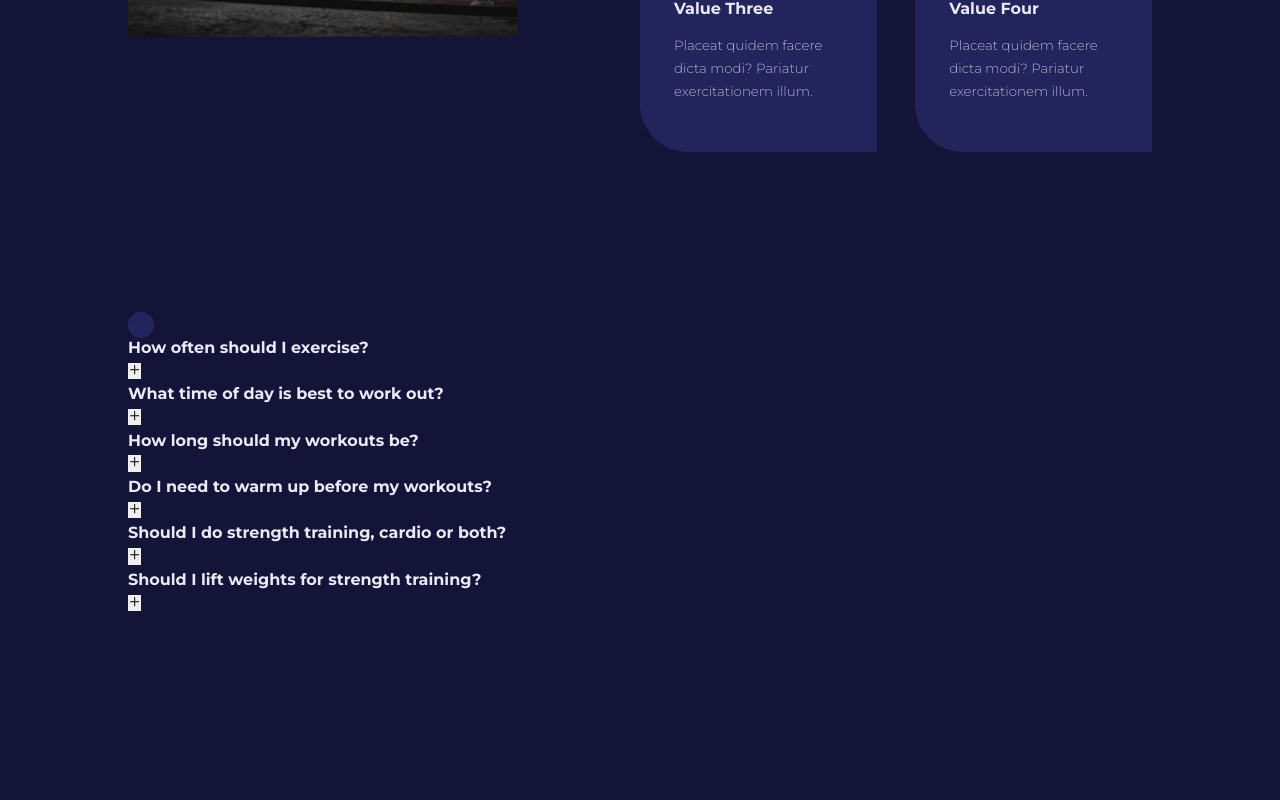
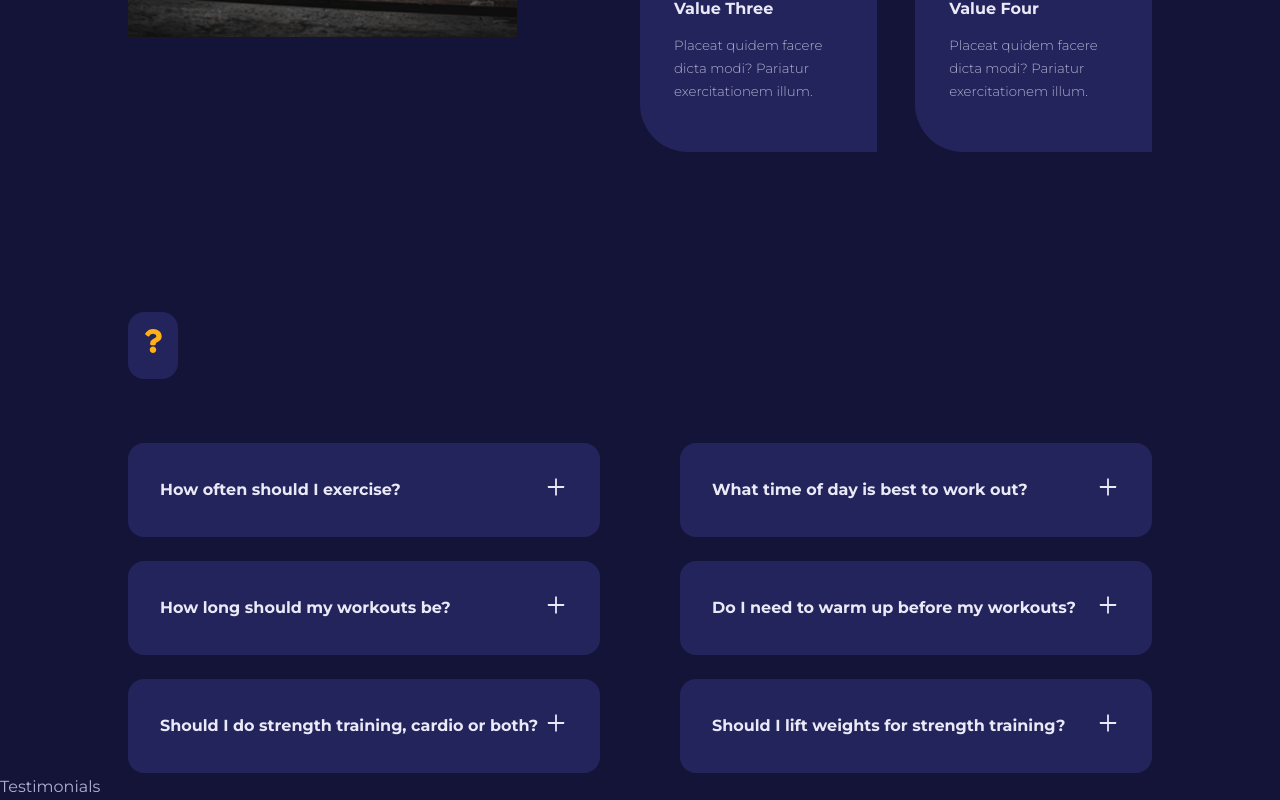
Before and after one commit to Omar50x/sport, a React (Create React App) app: page / in a window 1280 px wide. Shown: the part 2040-2840 px from the top of the page. Before the commit the page ends 2656 px from the top, so only its background shows below. Built offline with nearby package versions, Linux system fonts and the light colour scheme.

Commit message:
End FAQs Component

```diff
--- a/src/components/FAQ.jsx
+++ b/src/components/FAQ.jsx
@@ -1,15 +1,21 @@
+import { useState } from 'react'
 import {AiOutlinePlus} from 'react-icons/ai'
 import {AiOutlineMinus} from 'react-icons/ai'
 
 const FAQ = ({question, answer}) => {
+  const [isAnswerShowing, setIsAnswerShowing] = useState(false);
+
   return (
-    <article className="faq">
+    <article className="faq" onClick={() => setIsAnswerShowing(prev => !prev)}>
         <div>
             <h4>{question}</h4>
             <button className="faq__icon">
-                <AiOutlinePlus />
+              {
+                isAnswerShowing ? <AiOutlineMinus /> : <AiOutlinePlus />
+              }
             </button>
         </div>
+        {isAnswerShowing && <p>{answer}</p>}
     </article>
   )
 }
--- a/src/components/FAQs.jsx
+++ b/src/components/FAQs.jsx
@@ -7,7 +7,7 @@
   return (
     <section className="faqs">
         <div className="container faqs__container">
-            <SectionHead icon={FaQuestion} title={FAQs} />
+            <SectionHead icon={<FaQuestion />} title={FAQs} />
             <div className="faqs__wrapper">
                 {
                     faqs.map(({id, question, answer}) => {
--- /dev/null
+++ b/src/components/Testimonials.jsx
@@ -0,0 +1,8 @@
+
+const Testimonials = () => {
+  return (
+    <div>Testimonials</div>
+  )
+}
+
+export default Testimonials
--- a/src/components/Values.jsx
+++ b/src/components/Values.jsx
@@ -19,7 +19,7 @@
                 <div className="values__wrapper">
                     {
                         values.map(({id, icon, title, desc}) => {
-                            return <Card className="values__value">
+                            return <Card key={id} className="values__value">
                                 <span>{icon}</span>
                                 <h4>{title}</h4>
                                 <small>{desc}</small>
--- a/src/pages/home/Home.jsx
+++ b/src/pages/home/Home.jsx
@@ -1,6 +1,7 @@
 import FAQs from '../../components/FAQs'
 import MainHeader from '../../components/MainHeader'
 import Programs from '../../components/Programs'
+import Testimonials from '../../components/Testimonials'
 import Values from '../../components/Values'
 import './home.css'
 
@@ -11,6 +12,7 @@
             <Programs />
             <Values />
             <FAQs />
+            <Testimonials />
         </>
     )
 }
--- a/src/pages/home/home.css
+++ b/src/pages/home/home.css
@@ -95,3 +95,31 @@
     position: absolute;
     top: -1.5rem;
 }
+
+/* FAQs */
+.faqs__wrapper {
+    margin-top: 4rem;
+    display: grid;
+    grid-template-columns: 1fr 1fr;
+    gap: 1.5rem 5rem;
+    align-items: flex-start;
+}
+.faq {
+    background: var(--color-gray-500);
+    padding: 2rem;
+    border-radius: 1rem;
+    cursor: pointer;
+}
+.faq div {
+    display: flex;
+    justify-content: space-between;
+    align-items: center;
+}
+.faq__icon {
+    background: transparent;
+    color: var(--color-gray-100);
+    font-size: 1.5rem;
+}
+.faq p {
+    margin-top: 1.5rem;
+}
```
